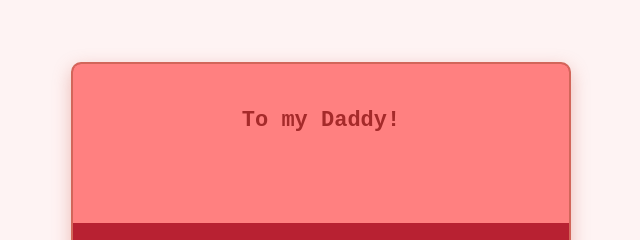
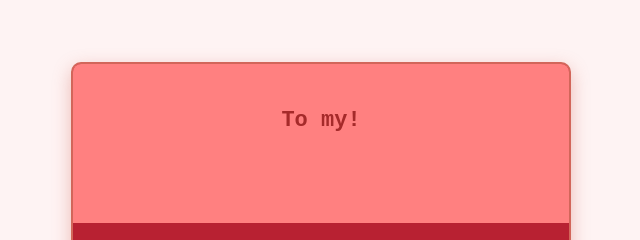
Before and after one commit to Eraudita/eraudita.github.io, a plain HTML site: page docs/index.html in a window 1280 px wide. Shown: the part 141-381 px from the top of the page, 319-959 px from the left. Drawn offline with Linux system fonts and the light colour scheme.

Commit message:
Update index.html

```diff
--- a/docs/index.html
+++ b/docs/index.html
@@ -134,7 +134,7 @@
 
   <div class="envelope-container">
     <div class="envelope">
-      <div class="flap"><div class="foryou">To my Daddy!</div></div>
+      <div class="flap"><div class="foryou">To my!</div></div>
       <div class="message">
         To my love! 💖 <br><br>
         In this day, I just wanted to take a moment to thank you for being in my life.Your love,support and kindness mean the world to me. You’ve brought so much joy,love and light into my life you make everything better just by being you.<br>
@@ -143,7 +143,6 @@
         Happy Birthday my love ,Thank you for loving me,for standing by me and for being the incredible person you are. I’m so proud to call you mine and I’ll always be here to lift you up, just as you’ve done for me.Here’s to your bright future and to the beautiful life we’re building together.<br>
         With all my love<br>
         UrLovelyGirl 💖<br><br>
-        كنبغيييك
       </div>
     </div>
   </div>
```
